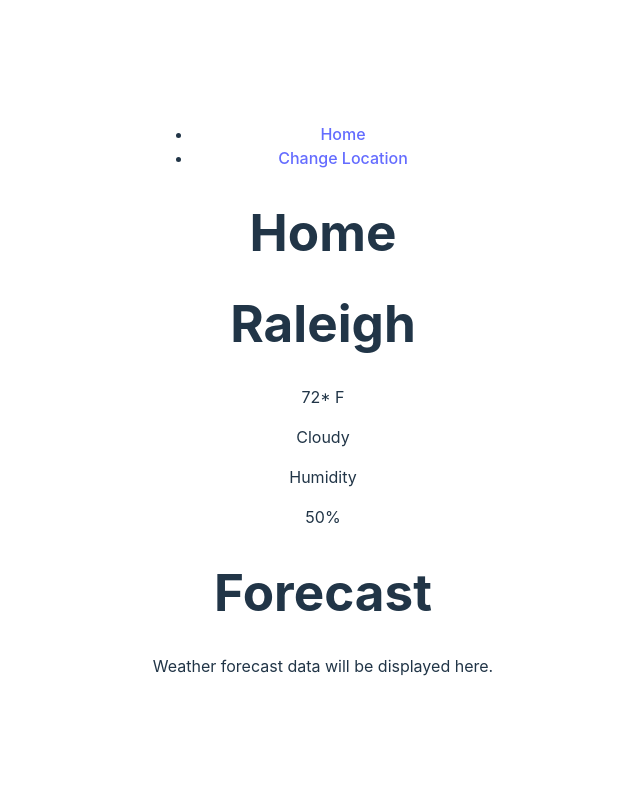
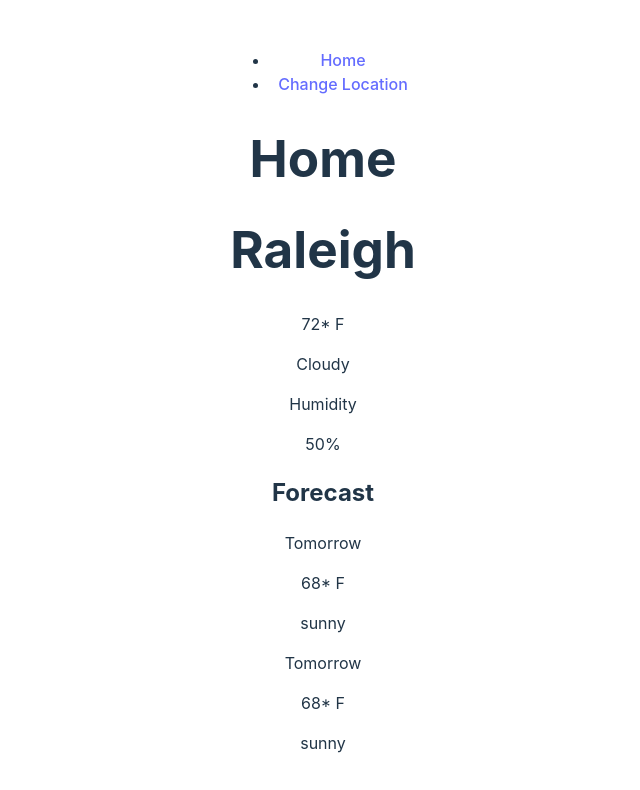
Before and after one commit to kutho53/WeatherSite, a React (Vite) app: page / in a window 1280 px wide. Shown: the top 790 px of the page, without its empty margins (317-957 px from the left). Built offline with nearby package versions, Linux system fonts and the light colour scheme.

Commit message:
forecast.jsx classes

```diff
--- a/src/components/forecast.jsx
+++ b/src/components/forecast.jsx
@@ -1,8 +1,19 @@
 const Forecast = () => {
     return (
         <div className="forecast">
-            <h1>Forecast</h1>
-            <p>Weather forecast data will be displayed here.</p>
+            <h2 className="forecast-header">Forecast</h2>
+                <div classname='forecastDays'>
+                    <div classname='forecastDay'>
+                        <p>Tomorrow</p>
+                        <p>68* F</p>
+                        <p>sunny</p>
+                    </div>
+                    <div classname='forecastDay'>
+                        <p>Tomorrow</p>
+                        <p>68* F</p>
+                        <p>sunny</p>
+                    </div>
+                </div>
         </div>
     )
 }
```
